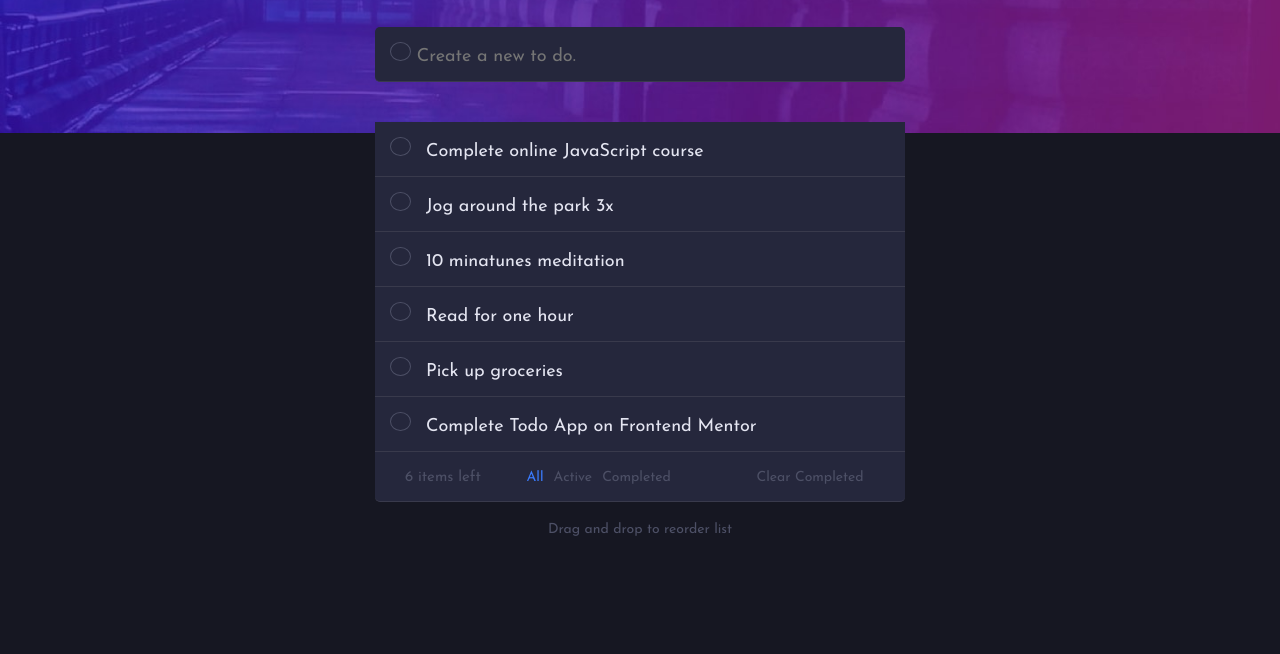
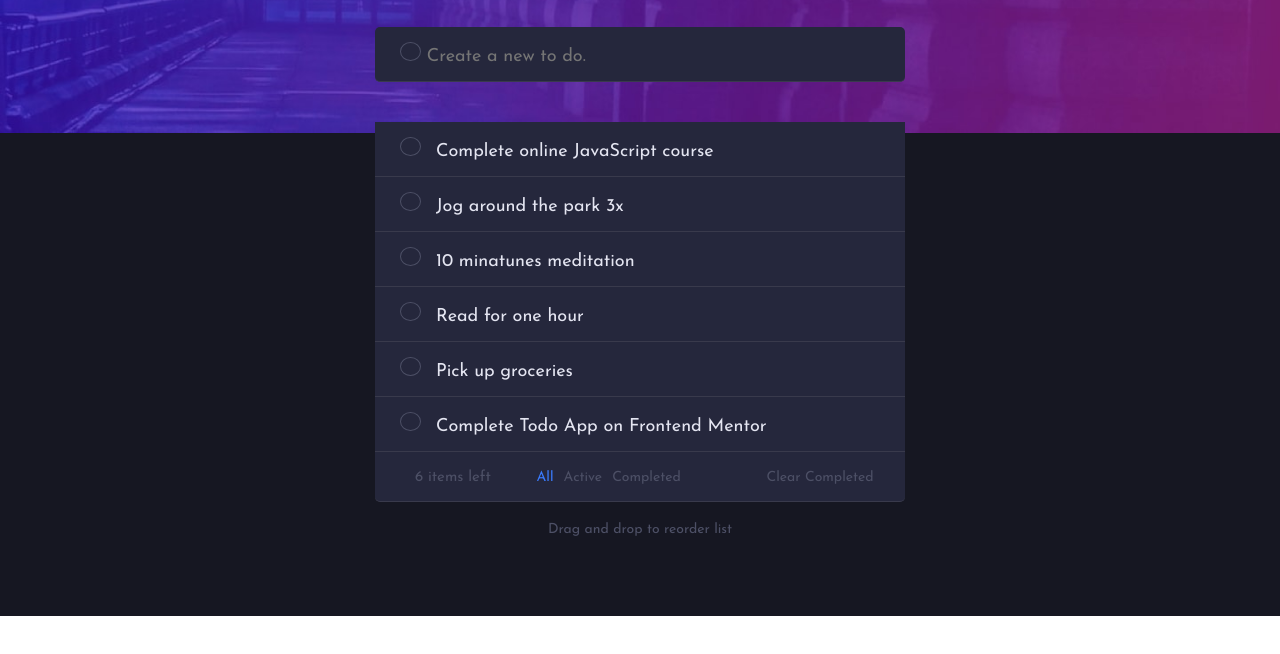
Before and after one commit to johannes191919/todo-app-main, a plain HTML site: page index.html in a window 1280 px wide. Shown: the part 134-788 px from the top of the page. Drawn offline with nearby package versions, Linux system fonts and the light colour scheme.

```diff
--- a/style.css
+++ b/style.css
@@ -45,7 +45,7 @@
 
     .container {
 
-        height: 100.0rem;
+        height: 75.0rem;
         overflow: scroll;
         position: relative;
 
@@ -174,7 +174,7 @@
     .content li {
         font-size: 18px;
         background-color: hsl(235, 24%, 19%);
-        padding: 1.5rem;
+        padding: 2.5rem;
         padding-top: 1.5rem;
         padding-bottom: 1.5rem;
         position: relative;
```
